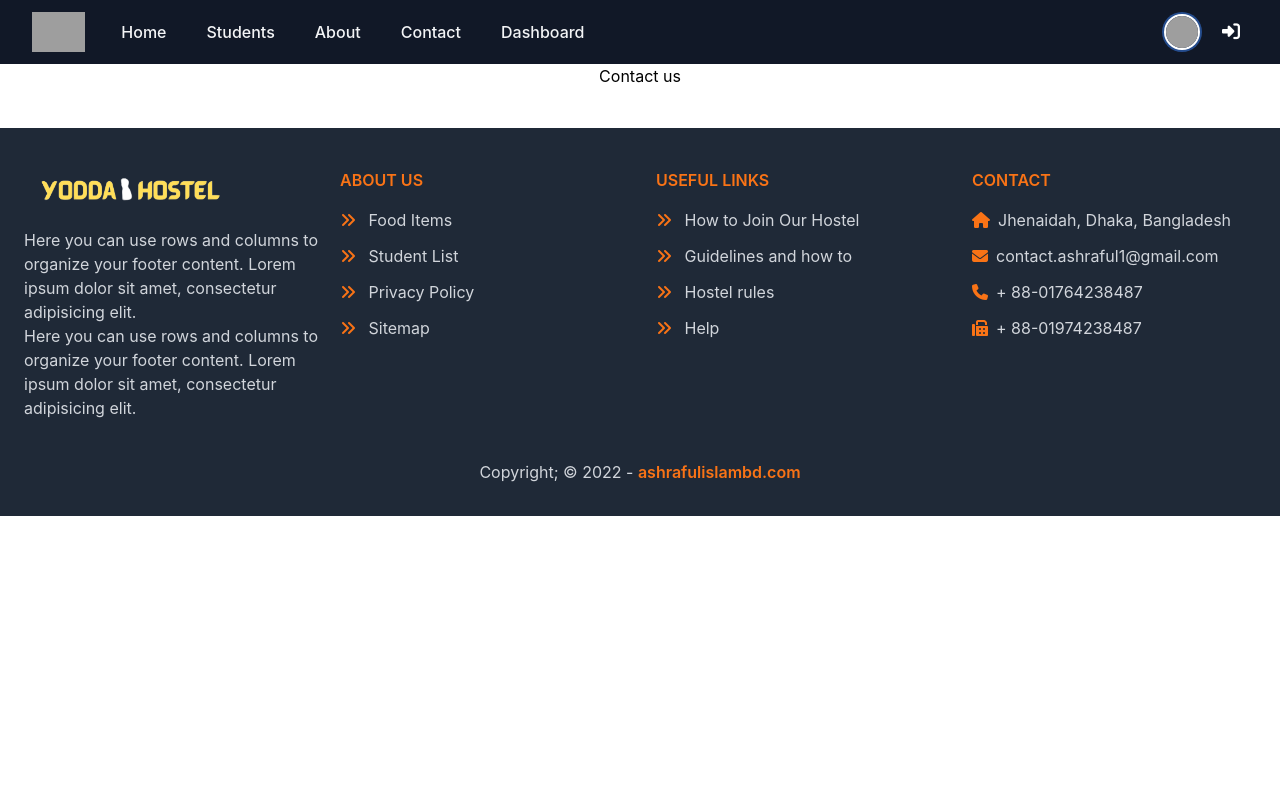
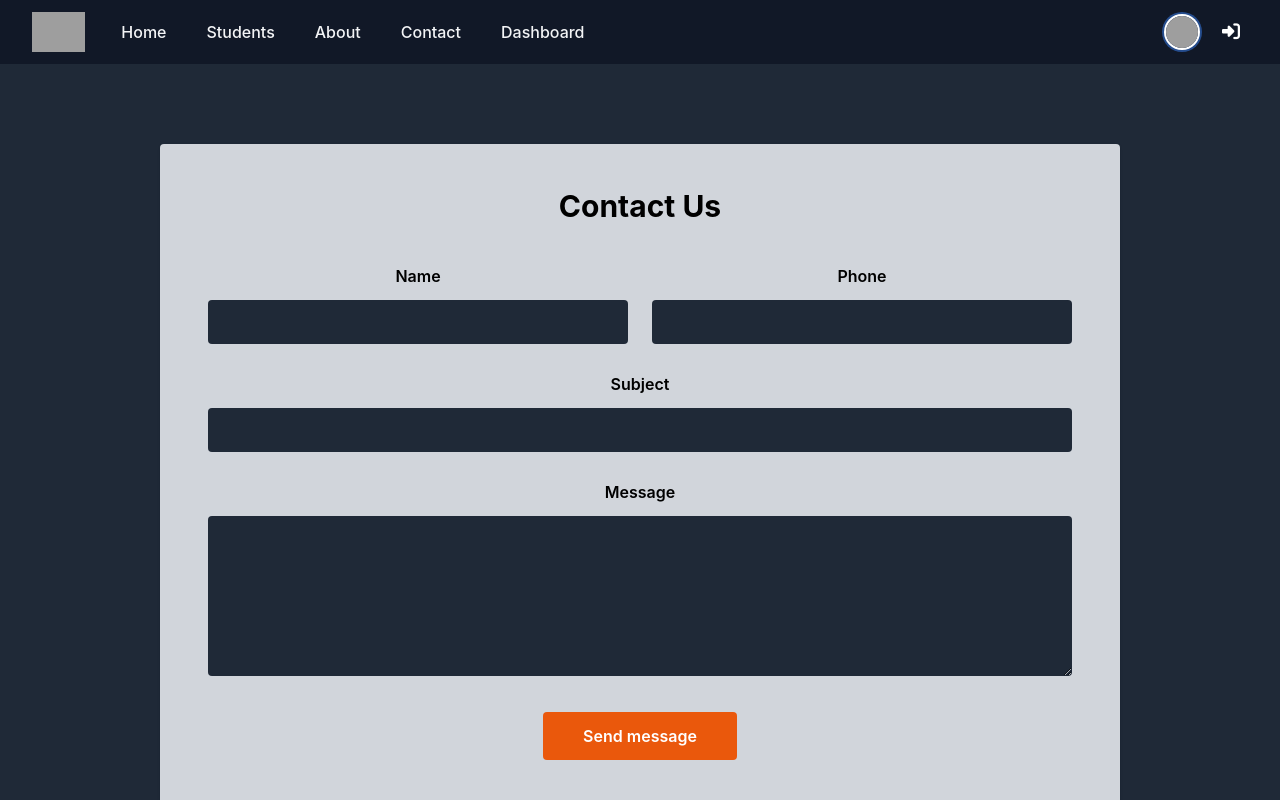
Before and after one commit to Ashraful2880/Client-Yodda-Hostel, a React (Create React App) app: page /contact in a window 1280 px wide. Shown: the top 800 px of the page. Built offline with nearby package versions, Linux system fonts and the light colour scheme; grey boxes are pictures that could not be loaded.

Commit message:
Contact Page design Added

```diff
--- a/src/Components/Contact/Contact.js
+++ b/src/Components/Contact/Contact.js
@@ -2,8 +2,42 @@
 
 const Contact = () => {
     return (
-        <div>
-            <h1>Contact us</h1>
+        <div class="w-full bg-gray-800 h-screen">
+            <div class="max-w-5xl mx-auto px-6 sm:px-6 lg:px-8 pb-12 pt-20">
+                <div class="bg-gray-300 w-full shadow rounded p-8 sm:p-12">
+                    <p class="text-3xl font-bold leading-7 text-center text-black">Contact Us</p>
+                    <form action="" method="post">
+                        <div class="md:flex items-center mt-12">
+                            <div class="w-full md:w-1/2 flex flex-col">
+                                <label class="font-semibold leading-none text-black0">Name</label>
+                                <input type="text" class="leading-none text-gray-50 p-3 focus:outline-none focus:border-orange-500 mt-4 border-0 bg-gray-800 rounded" />
+                            </div>
+                            <div class="w-full md:w-1/2 flex flex-col md:ml-6 md:mt-0 mt-4">
+                                <label class="font-semibold leading-none text-black">Phone</label>
+                                <input type="email" class="leading-none text-gray-50 p-3 focus:outline-none focus:border-orange-500 mt-4 border-0 bg-gray-800 rounded"/>
+                            </div>
+                        </div>
+                        <div class="md:flex items-center mt-8">
+                            <div class="w-full flex flex-col">
+                                <label class="font-semibold leading-none text-black">Subject</label>
+                                <input type="text" class="leading-none text-gray-50 p-3 focus:outline-none focus:border-orange-500 mt-4 border-0 bg-gray-800 rounded"/>
+                            </div>
+
+                        </div>
+                        <div>
+                            <div class="w-full flex flex-col mt-8">
+                                <label class="font-semibold leading-none text-black">Message</label>
+                                <textarea type="text" class="h-40 text-base leading-none text-gray-50 p-3 focus:outline-none focus:border-orange-500 mt-4 bg-gray-800 border-0 rounded"></textarea>
+                            </div>
+                        </div>
+                        <div class="w-full">
+                            <button class="mt-9 font-semibold leading-none text-white py-4 px-10 bg-orange-600 rounded hover:bg-orange-700 focus:ring-2 focus:ring-offset-2 focus:ring-orange-700 focus:outline-none">
+                                Send message
+                            </button>
+                        </div>
+                    </form>
+                </div>
+            </div>
         </div>
     );
 };
--- a/src/Components/Shared/Footer/Footer.js
+++ b/src/Components/Shared/Footer/Footer.js
@@ -4,7 +4,7 @@
 
 const Footer = () => {
     return (
-        <footer className="text-center lg:text-left text-gray-300 bg-gray-800 mt-10">
+        <footer className="text-center lg:text-left text-gray-300 bg-gray-800 pt-10">
             <div className="container mx-auto">
                 <div className="mx-6 py-10 text-center md:text-left">
                     <div className="grid grid-1 md:grid-cols-2 lg:grid-cols-4 gap-8">
```
